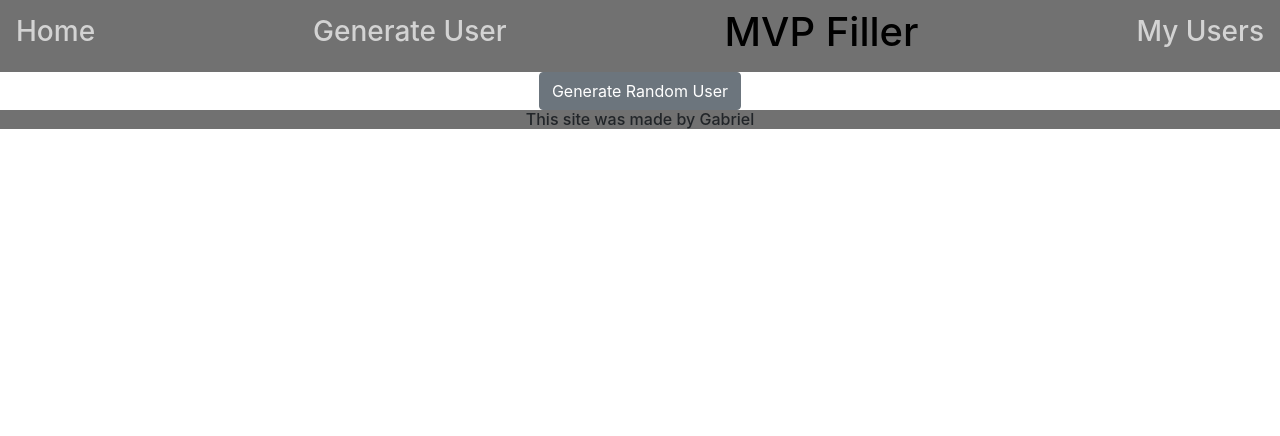
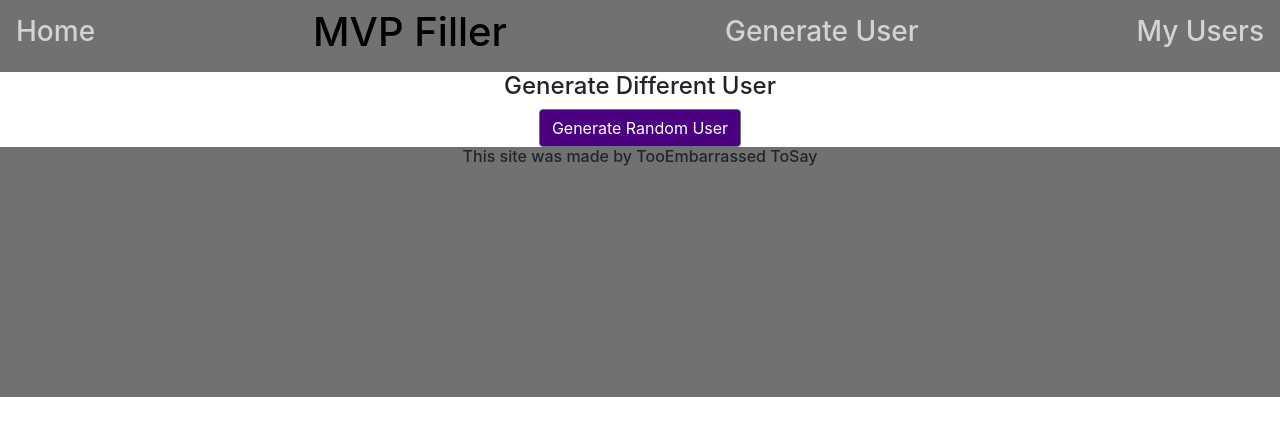
Before and after one commit to gaberbomb95/React-Project, a React (Create React App) app: page /generateuser in a window 1280 px wide. Shown: the top 436 px of the page. Built offline with nearby package versions, Linux system fonts and the light colour scheme; no server answers.

Commit message:
got images and data to show on page

```diff
--- a/src/App.js
+++ b/src/App.js
@@ -5,7 +5,14 @@ import Nav from "./components/Nav";
 import Home from "./components/Home";
 import GenerateUser from "./pages/GenerateUser";
 
+
+
 function App() {
+
+  const addUser = () => {
+    console.log("addUser")
+  }
+
   return (
     <div className="App">
       <Nav />
@@ -15,7 +22,7 @@ function App() {
         </Route>
 
         <Route path="/generateuser">
-          <GenerateUser />
+          <GenerateUser addUser={addUser} />
         </Route>
       </Switch>
       <Footer />
--- a/src/components/Footer.css
+++ b/src/components/Footer.css
@@ -1,3 +1,4 @@
 .footer {
     background-color: #717171;
+    height: 250px;
 }
--- a/src/components/Footer.js
+++ b/src/components/Footer.js
@@ -4,7 +4,7 @@ import "./Footer.css"
 const Footer = (props) => {
     return (
         <div className="footer">
-            <h6> This site was made by Gabriel</h6>
+            <h6> This site was made by TooEmbarrassed ToSay</h6>
         </div>
     )
 }
--- a/src/components/Nav.js
+++ b/src/components/Nav.js
@@ -10,11 +10,12 @@ const Nav = () => {
         <h3>Home</h3>
       </Link>
 
+      <h1 className="title">MVP Filler</h1>
+
       <Link to="/generateuser">
         <h3>Generate User</h3>
       </Link>
 
-      <h1 className="title">MVP Filler</h1>
 
       <Link to="/myusers">
         <h3>My Users</h3>
--- a/src/pages/GenerateUser.css
+++ b/src/pages/GenerateUser.css
@@ -1,3 +1,21 @@
-.loaded .Button {
-    background-color: purple;
+.btn {
+    background-color: indigo;
 }
+.btn1 {
+    margin-top: 100px;
+    height: 150px;
+    width: 150px;
+}
+.cardSpecific {
+    height: 410px;
+    width: 450px;
+    margin-top: 165px;
+    margin-left: 5%;
+    border-radius: 5%;
+}
+.image {
+    border-radius: 10%;
+    height: 300px;
+    width: 400px;
+    margin-left: 25px;
+}
--- a/src/pages/GenerateUser.js
+++ b/src/pages/GenerateUser.js
@@ -1,7 +1,7 @@
 import React from "react";
 import { useState, useEffect } from "react";
-import { Button } from 'reactstrap'
-import './GenerateUser.css'
+import { Button, Card } from "reactstrap";
+import "./GenerateUser.css";
 
 const GenerateUser = (props) => {
   const url = `https://randomuser.me/api/?results=100`;
@@ -20,18 +20,42 @@ const GenerateUser = (props) => {
 
   const loaded = () => {
     return (
-      <div className="loaded">
-        <Button onClick={getUser}>Generate Random User</Button>
+      <div>
         <h4>Generate Different User</h4>
+        <Button className="btn" onClick={getUser}>Generate Random User</Button>
       </div>
     );
   };
 
-  const loading = () => {
-    return <Button onClick={getUser}>Generate Random User</Button>;
+  const addUser = () => {
+    return
+  }
+
+  const getInfo = () => {
+    console.log(user);
+    return (
+      <>
+        <Button className="btn1" onClick={getUser}>Generate Random User</Button>
+        <Card className="cardSpecific">
+         <h1> {user.results[0].name.first} {user.results[0].name.last}{" "}</h1>
+          <img className="image" src={user.results[0].picture.large}></img>
+          <Button onClick={props.addUser}>Add To Users</Button>
+        </Card>
+      </>
+
+    );
   };
 
-  return user ? loaded() : loading();
+  const loading = () => {
+    return (
+      <div>
+        <h4>Generate Different User</h4>
+        <Button onClick={getUser}>Generate Random User</Button>
+      </div>
+    );
+  };
+
+  return user ? getInfo() : loading();
 };
 
 export default GenerateUser;
```
